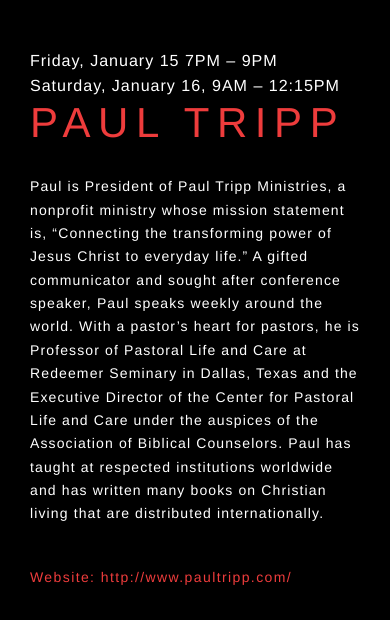
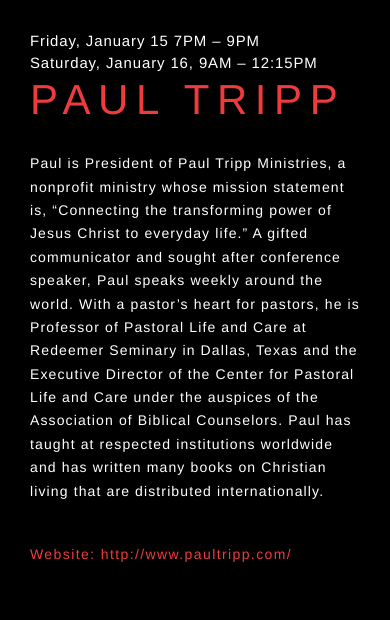
Before and after one commit to peaceinthecity/peaceinthecity.github.io, a website: page index.html in a window 390 px wide. Shown: the part 224-844 px from the top of the page. Drawn offline with Linux system fonts and the light colour scheme; files whose address does not match are found by name.

Commit message:
font size fix on small screens

```diff
--- a/style/style.css
+++ b/style/style.css
@@ -164,7 +164,7 @@
 
   }
   #date-container{
-
+          font-size: small;
       margin-top: 19.5em;
       -webkit-box-sizing: border-box; /* Safari/Chrome, other WebKit */
       -moz-box-sizing: border-box;    /* Firefox, other Gecko */
@@ -192,6 +192,26 @@
 }
 
 
+/*@media all and (max-device-width: 720px){
+    #date-container {
+        font-size: 18px;
+    }
+}
+*/
+/*@media all and (max-device-width: 640px){
+    #date-container {
+        font-size: 16px;
+    }
+}*/
+
+/*@media all and (max-device-width: 320px){
+    #date-container {
+            font-size: small;
+    }
+}
+*/
+
+
 .row {
   margin-left: 0px;
   margin-right: 0px;
```
